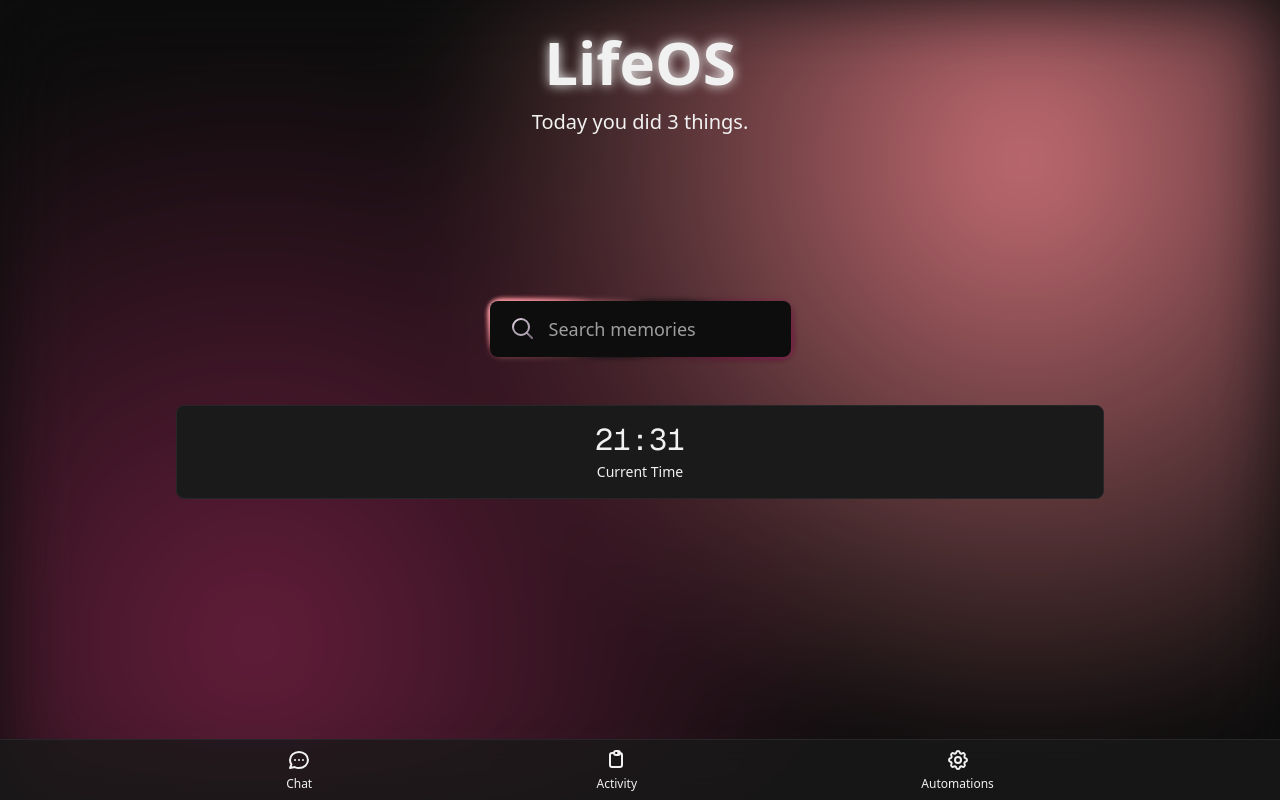
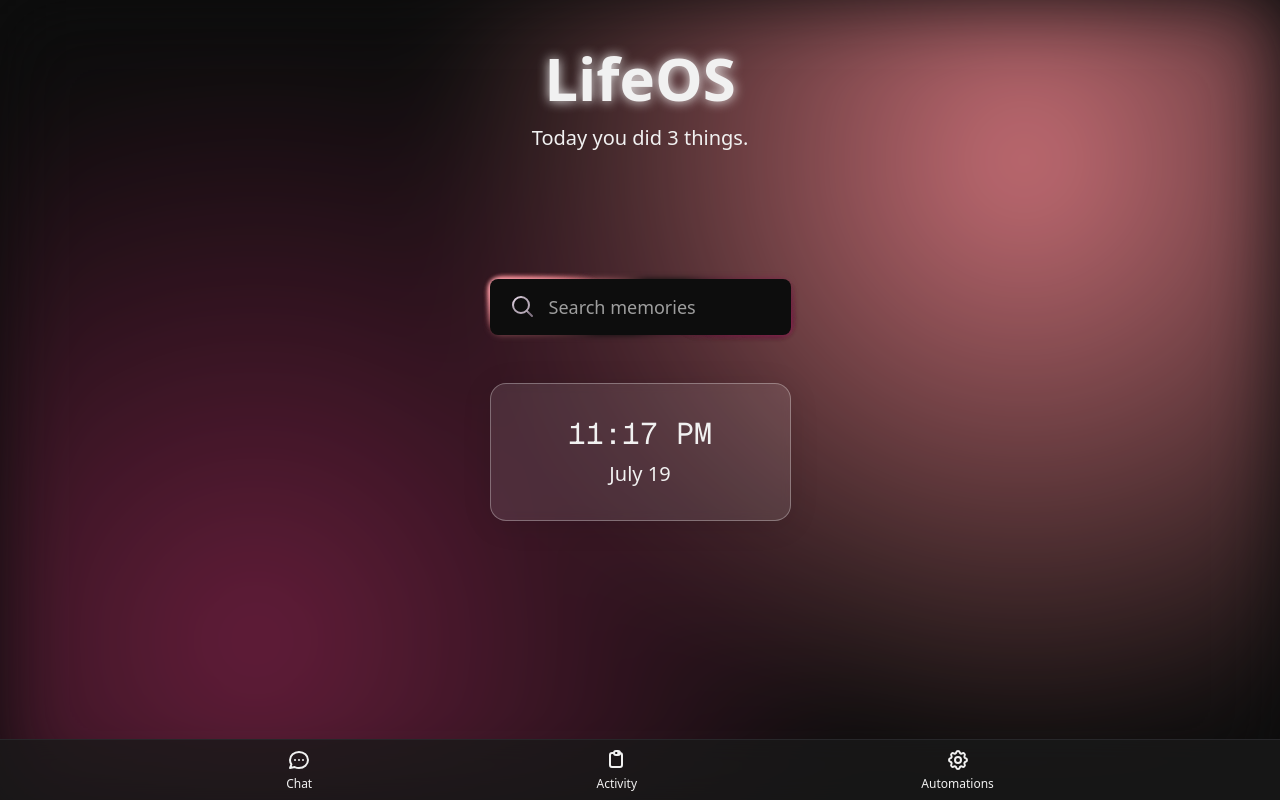
Before and after one commit to owenguoo/LifeOS, a Next.js app in the folder client/lifeos/: page / in a window 1280 px wide. Built offline with nearby package versions, Linux system fonts and the light colour scheme.

Commit message:
Adds widget

```diff
--- a/client/lifeos/src/app/globals.css
+++ b/client/lifeos/src/app/globals.css
@@ -173,3 +173,13 @@ html {
 .animate-spin-slow {
   animation: spin-slow 4s linear infinite;
 }
+
+/* Glass effect - reusable class */
+.glass-effect {
+  background: rgba(255, 255, 255, 0.1);
+  border-radius: 16px;
+  box-shadow: 0 4px 30px rgba(0, 0, 0, 0.1);
+  backdrop-filter: blur(5px);
+  -webkit-backdrop-filter: blur(5px);
+  border: 1px solid rgba(255, 255, 255, 0.3);
+}
--- a/client/lifeos/src/app/page.tsx
+++ b/client/lifeos/src/app/page.tsx
@@ -1,11 +1,12 @@
 import Image from "next/image";
 import AnimatedSearchBar from "../components/AnimatedSearchBar";
+import Widget from "../components/Widget";
 
 export default function Home() {
   return (
     <div className="min-h-screen flex flex-col">
       {/* Top Header - Fixed */}
-      <header className="fixed top-8 left-0 right-0 z-20">
+      <header className="fixed top-20 md:top-12 left-0 right-0 z-20">
         <div className="container mx-auto px-4 py-4">
           <div className="flex flex-col items-center text-center gap-4">
             <h1 className="text-6xl font-semibold text-text-primary glow-light">LifeOS</h1>
@@ -19,19 +20,8 @@ export default function Home() {
       {/* Main Content Area */}
       <main className="flex-1 pt-20 pb-20 px-4 flex flex-col justify-center">
         <div className="container mx-auto max-w-md mx-auto px-16 space-y-12">
-          <AnimatedSearchBar
-            placeholder="Search memories"
-          />
-
-          {/* Time Widget - Centered with padding */}
-          <div className="px-8">
-            <div className="bg-surface border border-border rounded-lg p-4">
-              <div className="text-center">
-                <div className="text-3xl font-mono text-text-primary">21:31</div>
-                <div className="text-sm text-text-secondary mt-1">Current Time</div>
-              </div>
-            </div>
-          </div>
+          <AnimatedSearchBar placeholder="Search memories" />
+          <Widget />
         </div>
       </main>
 
--- /dev/null
+++ b/client/lifeos/src/components/Widget.tsx
@@ -0,0 +1,14 @@
+export default function Widget() {
+
+    const time = new Date().toLocaleTimeString('en-US', { hour: '2-digit', minute: '2-digit' });
+    const date = new Date().toLocaleDateString('en-US', { month: 'long', day: 'numeric' });
+
+    return (
+        <div className="flex flex-col items-center justify-center glass-effect max-w-[301px] mx-auto py-8">
+            <div className="text-center space-y-2">
+                <div className="text-3xl font-mono text-text-primary">{time}</div>
+                <div className="text-xl text-text-secondary">{date}</div>
+            </div>
+        </div>
+    )
+}
```
